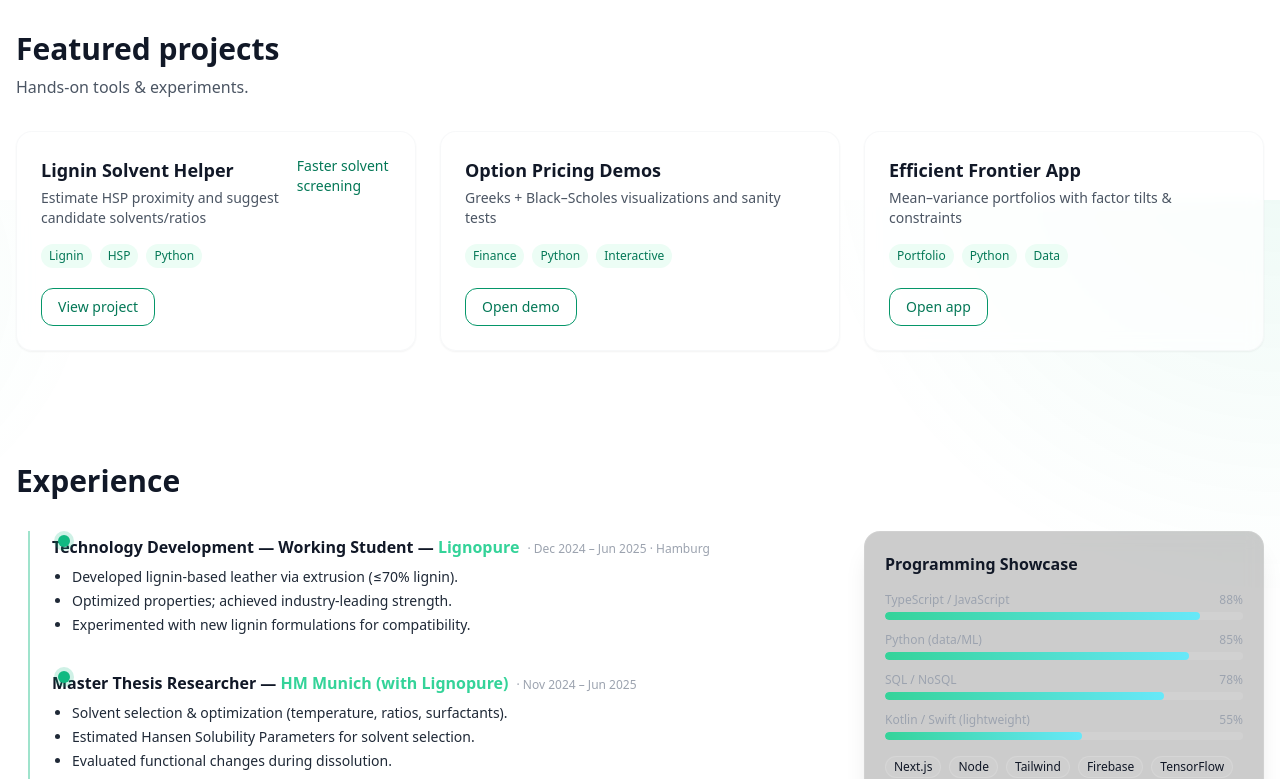
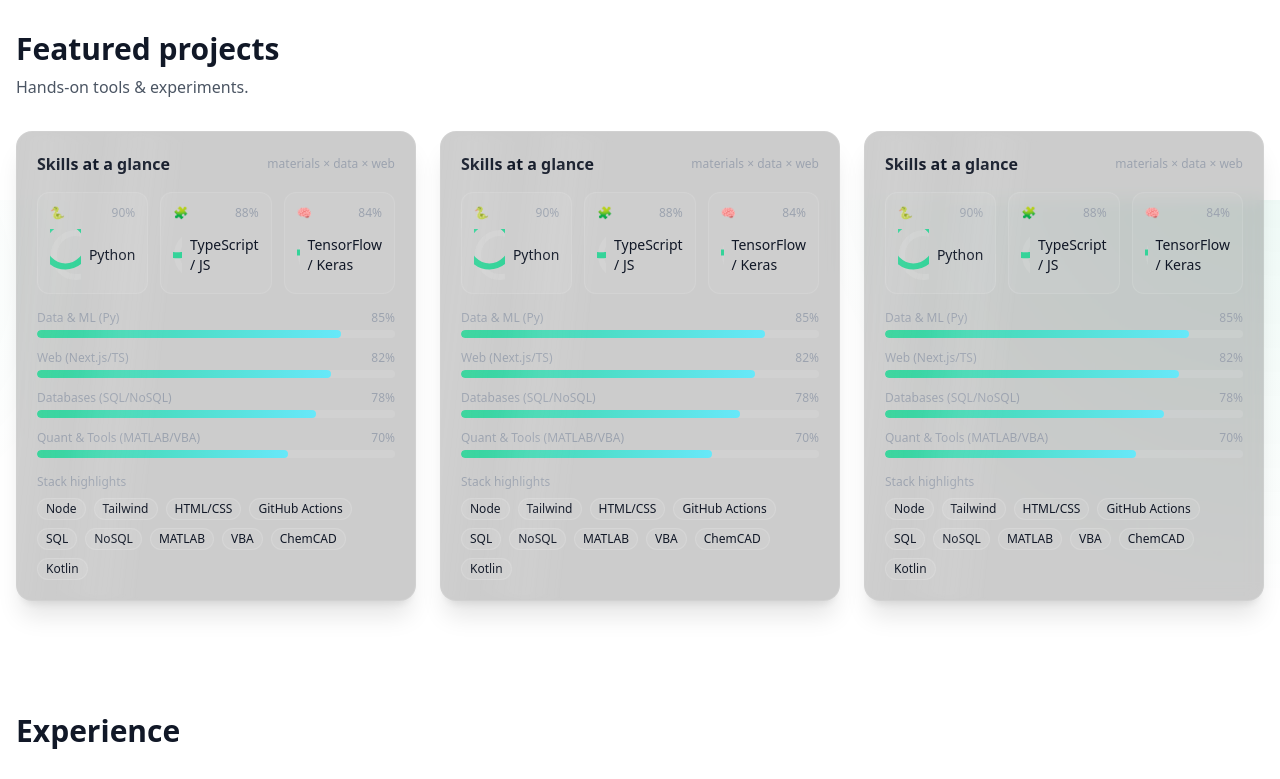
Before and after one commit to Tridude5/JohnSlavinskas, a Next.js app: page / in a window 1280 px wide. Shown: the part 1400-2179 px from the top of the page. Built offline with nearby package versions, Linux system fonts and the light colour scheme.

Commit message:
Update ProjectCard.tsx

```diff
--- a/components/ProjectCard.tsx
+++ b/components/ProjectCard.tsx
@@ -1,52 +1,140 @@
-import Link from "next/link";
+"use client";
 
-export default function ProjectCard({
-  title,
-  subtitle,
-  kpi,
-  tags,
-  href,
-  cta = "View project",
-}: {
-  title: string;
-  subtitle: string;
-  kpi?: string;
-  tags?: string[];
-  href?: string;
-  cta?: string;
-}) {
+import React from "react";
+
+/** Picked, relevant skills */
+const TOP_SKILLS = [
+  { label: "Python", pct: 90, emoji: "🐍" },
+  { label: "TypeScript / JS", pct: 88, emoji: "🧩" },
+  { label: "TensorFlow / Keras", pct: 84, emoji: "🧠" },
+] as const;
+
+const BARS = [
+  { label: "Data & ML (Py)", pct: 85 },
+  { label: "Web (Next.js/TS)", pct: 82 },
+  { label: "Databases (SQL/NoSQL)", pct: 78 },
+  { label: "Quant & Tools (MATLAB/VBA)", pct: 70 },
+];
+
+const BADGES = [
+  // ML / Data
+  "TensorFlow", "Keras", "PyTorch", "Pandas", "NumPy",
+  // Web / Platform
+  "Next.js", "Node", "Tailwind", "HTML/CSS", "GitHub Actions",
+  // Data stores
+  "SQL", "NoSQL",
+  // Eng / Tools
+  "MATLAB", "VBA", "ChemCAD",
+  // Mobile (light)
+  "Kotlin", "Swift",
+  // Networking/tooling
+  "Wireshark",
+];
+
+function Radial({ pct, size = 56 }: { pct: number; size?: number }) {
+  const r = (size - 8) / 2;
+  const c = 2 * Math.PI * r;
+  const progress = Math.max(0, Math.min(100, pct)) / 100;
+
+  const [mounted, setMounted] = React.useState(false);
+  React.useEffect(() => setMounted(true), []);
+
   return (
-    <div className="card hover:shadow-md transition group">
-      <div className="flex items-start justify-between gap-4">
+    <svg width={size} height={size} className="block">
+      <circle cx={size/2} cy={size/2} r={r} stroke="currentColor" className="text-white/10" strokeWidth="6" fill="none" />
+      <circle
+        cx={size/2} cy={size/2} r={r} stroke="currentColor"
+        className="text-emerald-400"
+        strokeWidth="6" fill="none" strokeLinecap="round"
+        style={{
+          transform: "rotate(-90deg)", transformOrigin: "50% 50%",
+          strokeDasharray: c,
+          strokeDashoffset: mounted ? c * (1 - progress) : c,
+          transition: "stroke-dashoffset 900ms cubic-bezier(.22,.8,.22,1)",
+        }}
+      />
+    </svg>
+  );
+}
+
+function Bar({ label, pct }: { label: string; pct: number }) {
+  const [mounted, setMounted] = React.useState(false);
+  React.useEffect(() => setMounted(true), []);
+  return (
     <div>
-          <h3 className="text-lg font-semibold">{title}</h3>
-          <p className="text-sm text-gray-600 dark:text-gray-400 mt-1">{subtitle}</p>
+      <div className="flex items-baseline justify-between text-xs text-gray-400">
+        <span>{label}</span><span>{pct}%</span>
       </div>
-        {kpi && (
-          <span className="text-emerald-700 dark:text-emerald-300 text-sm font-medium">
-            {kpi}
-          </span>
-        )}
+      <div className="mt-1 h-2 w-full rounded-full bg-white/10 overflow-hidden">
+        <div
+          className="h-full rounded-full bg-gradient-to-r from-emerald-400 to-cyan-300"
+          style={{ width: mounted ? `${pct}%` : 0, transition: "width 800ms ease-out" }}
+        />
+      </div>
+    </div>
+  );
+}
+
+export default function SkillsCard() {
+  const [start, setStart] = React.useState(0);
+  React.useEffect(() => {
+    const id = setInterval(() => setStart((s) => (s + 3) % BADGES.length), 2600);
+    return () => clearInterval(id);
+  }, []);
+  const visible = [...BADGES, ...BADGES].slice(start, start + 10);
+
+  return (
+    <aside className="relative rounded-2xl border border-white/10 bg-black/20 backdrop-blur p-5 shadow-xl overflow-hidden">
+      <div className="flex items-center justify-between">
+        <h3 className="font-semibold">Skills at a glance</h3>
+        <div className="text-xs text-gray-400">materials × data × web</div>
       </div>
 
-      {tags && (
-        <div className="mt-4 flex flex-wrap gap-2">
-          {tags.map((t) => (
-            <span
-              key={t}
-              className="px-2 py-1 rounded-full bg-emerald-50 text-emerald-700 dark:bg-emerald-900/20 dark:text-emerald-300 text-xs"
-            >
-              {t}
+      {/* Top meters */}
+      <div className="mt-4 grid grid-cols-3 gap-3">
+        {TOP_SKILLS.map(({ label, pct, emoji }) => (
+          <div key={label} className="group relative rounded-xl border border-white/10 bg-white/[0.04] p-3 hover:-translate-y-0.5 transition-transform">
+            <div className="flex items-center justify-between text-xs text-gray-400">
+              <span>{emoji}</span><span>{pct}%</span>
+            </div>
+            <div className="mt-2 flex items-center gap-2">
+              <Radial pct={pct} size={52} />
+              <div className="text-sm font-medium">{label}</div>
+            </div>
+          </div>
+        ))}
+      </div>
+
+      {/* Bars */}
+      <div className="mt-4 space-y-3">
+        {BARS.map((b) => <Bar key={b.label} {...b} />)}
+      </div>
+
+      {/* Rotating badges */}
+      <div className="mt-4">
+        <div className="text-xs text-gray-400 mb-2">Stack highlights</div>
+        <div className="relative">
+          <div className="flex flex-wrap gap-2 transition-opacity duration-200">
+            {visible.map((b, i) => (
+              <span key={`${b}-${i}`} className="inline-flex items-center rounded-full border border-white/15 bg-white/5 px-2 py-0.5 text-xs hover:scale-[1.06] transition-transform">
+                {b}
               </span>
             ))}
           </div>
-      )}
+        </div>
+      </div>
 
-      {href && (
-        <Link href={href} className="btn-outline mt-5 inline-flex">
-          {cta}
-        </Link>
-      )}
-    </div>
+      {/* Shimmer accent */}
+      <div className="pointer-events-none absolute -left-10 top-0 h-full w-24 bg-gradient-to-r from-transparent via-white/[0.08] to-transparent rotate-6 blur-sm" />
+      <div className="pointer-events-none absolute -left-20 top-0 h-full w-24 bg-gradient-to-r from-transparent via-white/[0.08] to-transparent rotate-6 blur-sm animate-[shimmer_3.6s_ease-in-out_infinite]" />
+
+      {/* inline keyframes for shimmer */}
+      <style jsx>{`
+        @keyframes shimmer {
+          0% { transform: translateX(0) rotate(6deg); }
+          100% { transform: translateX(160%) rotate(6deg); }
+        }
+      `}</style>
+    </aside>
   );
 }
```
Lines whose indentation alone changed are shown as unchanged.
